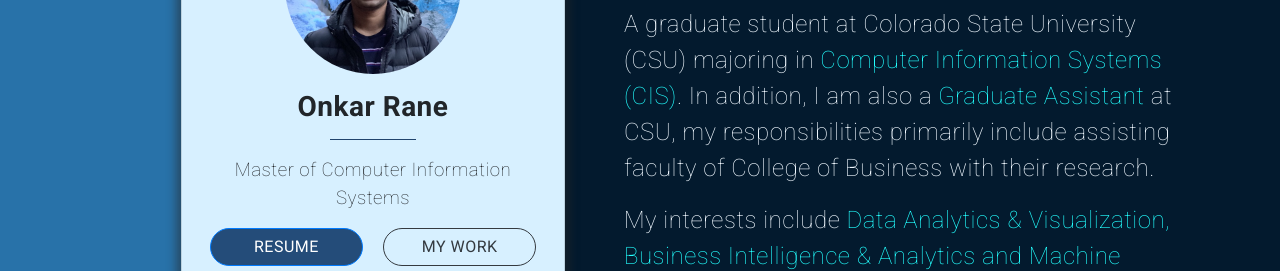
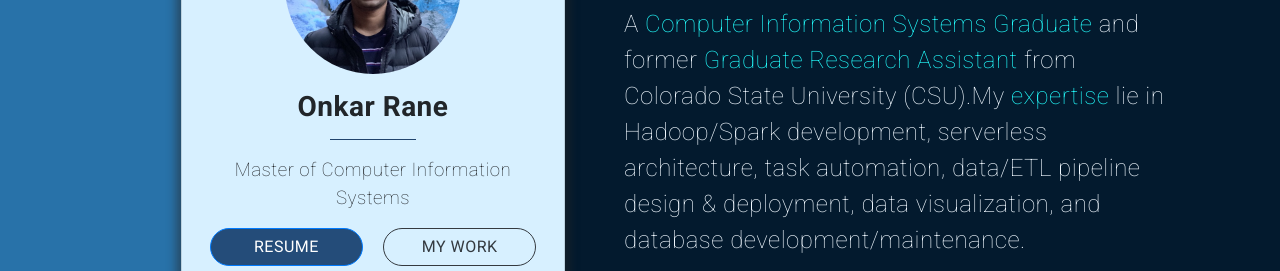
Before and after one commit to onkarane/onkarane.github.io, a plain HTML site: page index.html in a window 1280 px wide. Shown: the part 294-565 px from the top of the page. Drawn offline with nearby package versions, Linux system fonts and the light colour scheme; no server answers.

Commit message:
update index

```diff
--- a/index.html
+++ b/index.html
@@ -72,15 +72,15 @@
                         <h1>Hello</h1>
                         <p id="p1">I am</p>
                         <p id="p2" >
-                            A graduate student at Colorado State University (CSU) majoring in
-                            <span>Computer Information Systems (CIS)</span>. In addition, I am also a
-                            <span>Graduate Assistant </span> at CSU, my responsibilities primarily include assisting
-                            faculty of College of Business with their research.
+                            A <span> Computer Information Systems Graduate</span> and former <span>Graduate Research Assistant </span>
+                            from Colorado State University (CSU).My <span>expertise</span> lie in Hadoop/Spark development, serverless architecture,
+                            task automation, data/ETL pipeline design & deployment,
+                            data visualization, and database development/maintenance.
                         </p>
                         <p id="p3">
-                            My interests include
-                            <span>Data Analytics & Visualization, Business Intelligence & Analytics and Machine Learning </span>.
-                            I will be graduating in May 2021, and I am actively looking for <span>full-time employment opportunities. </span>
+                            Currently, I am looking for <span>full-time opportunities</span> in Data Engineering,
+                            Big Data Analytics and Business Intelligence Engineering fields.
+
                         </p>
                     </div>
                 </div>
```
